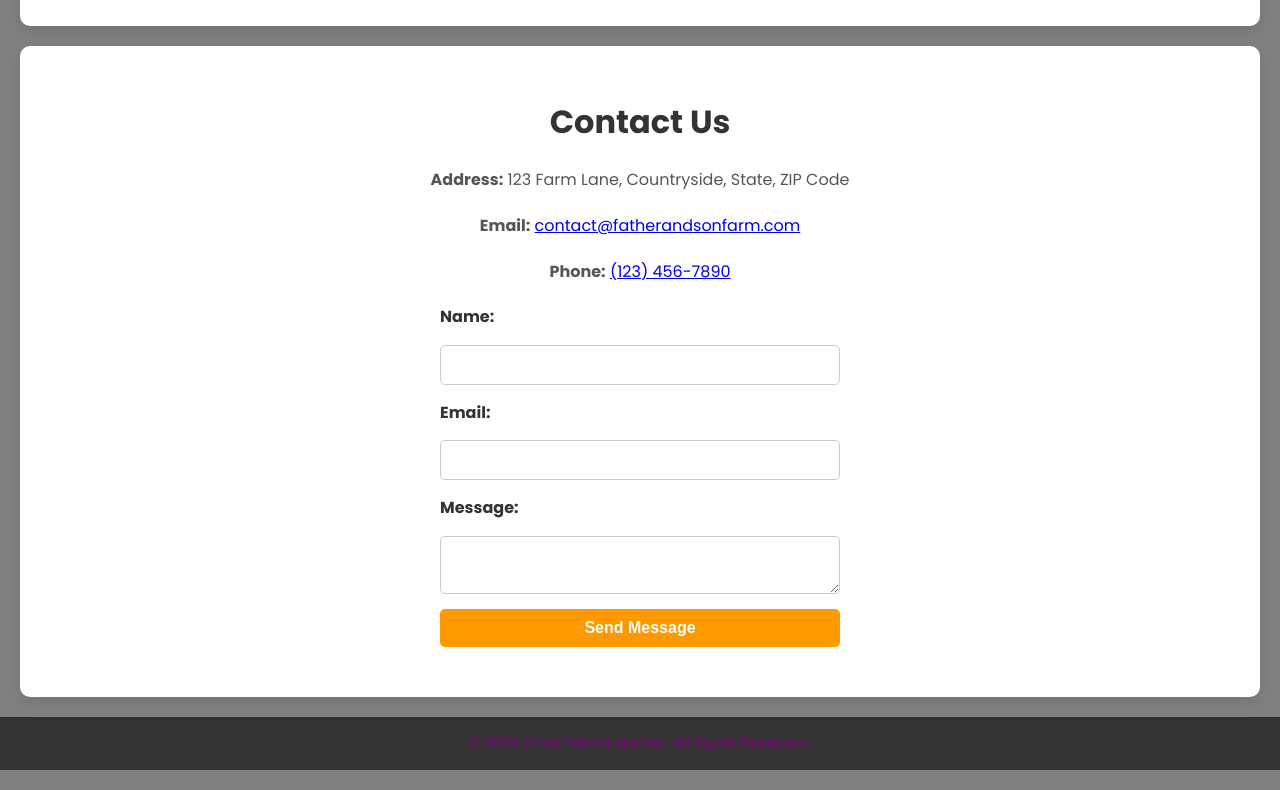
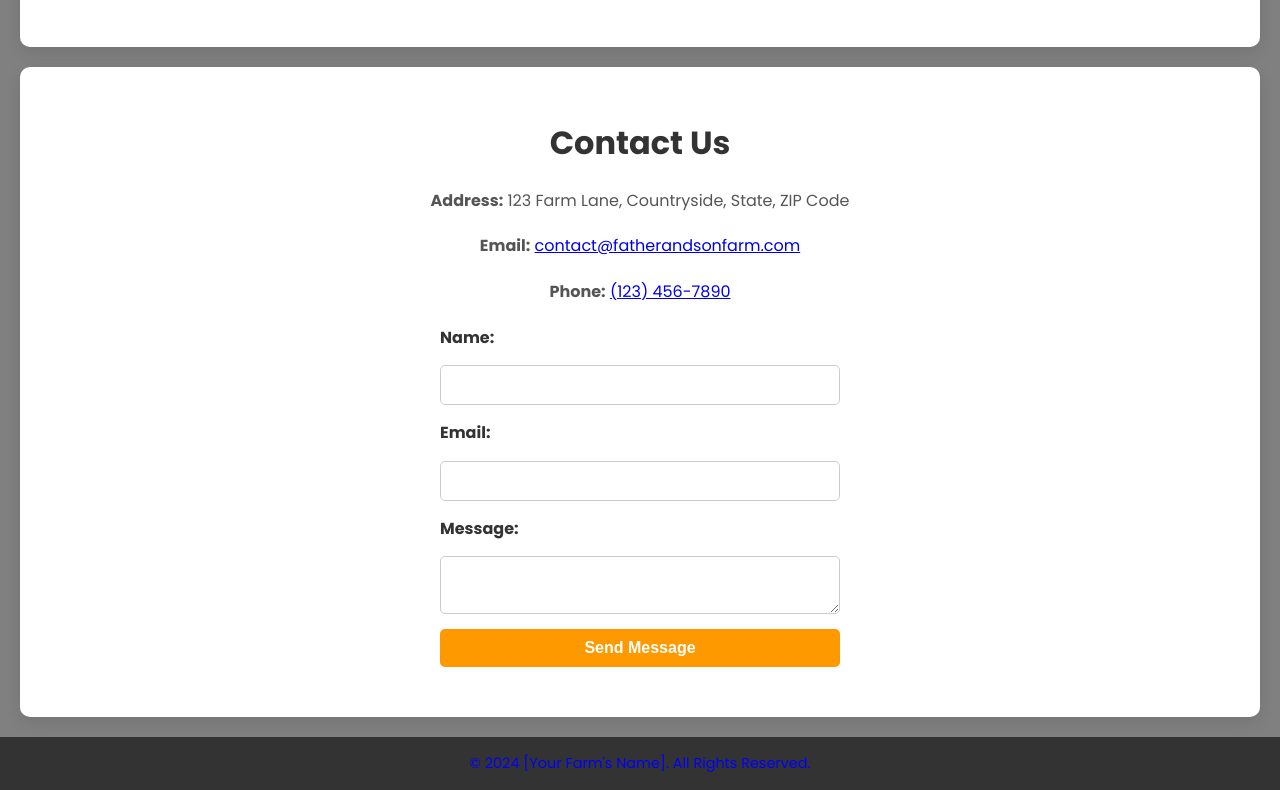
Before and after one commit to paz0123/INTERNATIONAL-FARM, a plain HTML site: page index.html in a window 1280 px wide. Shown: the part 1830-2620 px from the top of the page. Drawn offline with Linux system fonts and the light colour scheme.

Commit message:
Update style.css

```diff
--- a/style.css
+++ b/style.css
@@ -39,7 +39,10 @@ body {
     color: #ff9900;
 }
 p{
-	color:purple;
+	color:blue;
+	text-align:center;
+	font-size:1.8rem;
+	font-family: 'Poppins', sans-serif;
 }
 
 
```
